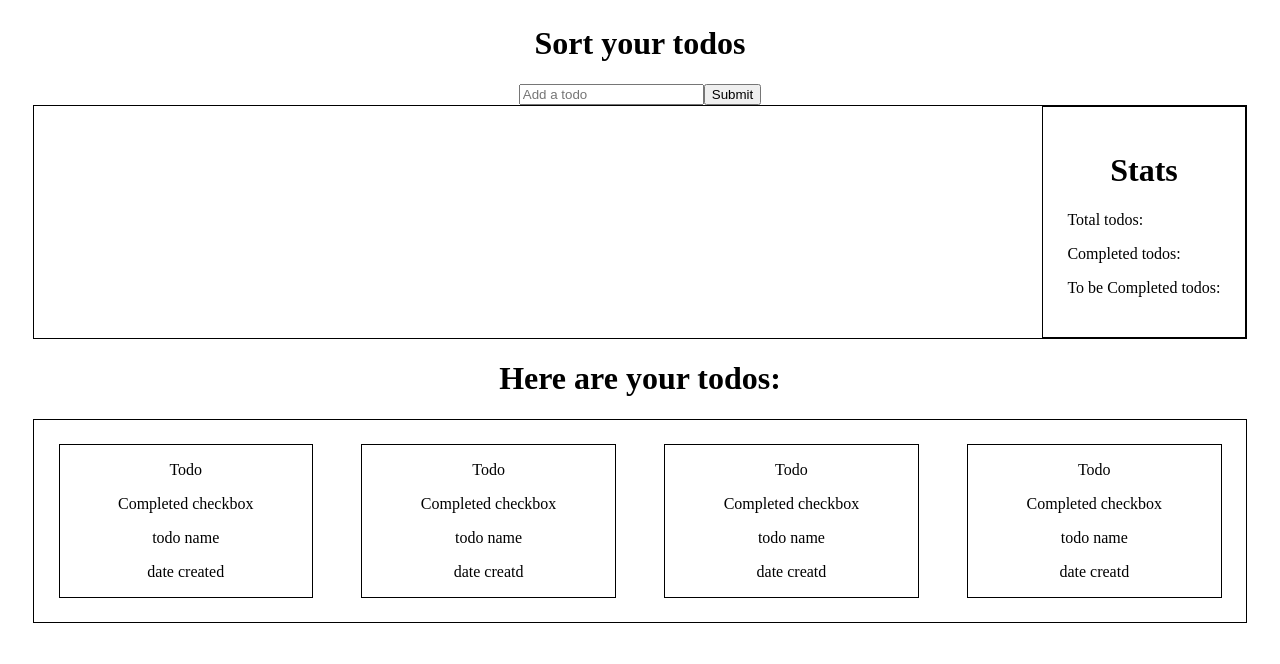
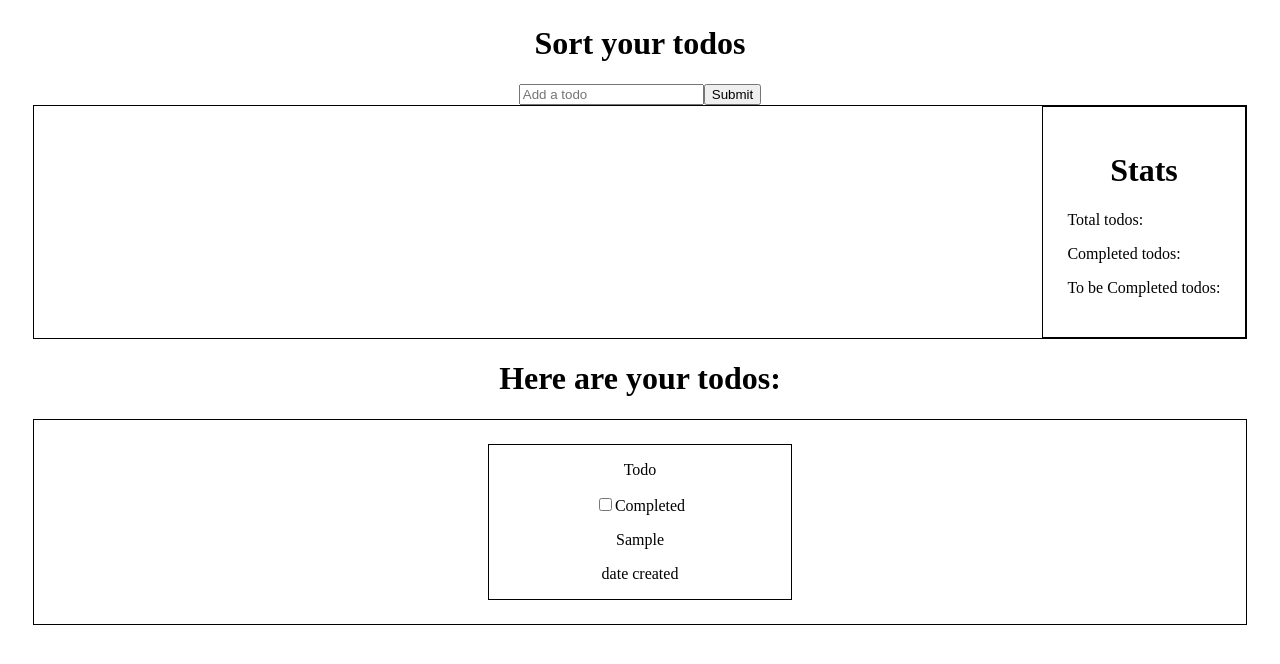
Before and after one commit to bloominstituteoftechnology/reducer-todo, a React (Create React App) app in the folder todo/: page / in a window 1280 px wide. Both pictures are taken after typing "Sample" into the empty fields and a click on the input 732 px from the left and 94 px from the top of the page. Shown: the top 664 px of the page. Built offline with nearby package versions, Linux system fonts and the light colour scheme.

Commit message:
handle add todo

```diff
--- a/todo/src/components/Header/AddToDo/AddTodo.js
+++ b/todo/src/components/Header/AddToDo/AddTodo.js
@@ -1,10 +1,13 @@
 import React, { useRef } from 'react';
 
-function AddTodo() {
+
+
+function AddTodo(props) {
+
     const todo = useRef()
     const addToDo = (e) => {
         e.preventDefault();
-        console.log(todo.current.value);
+        props.dispatch({type:"ADD-TODO", payload: todo.current.value})
         todo.current.value = "";
     }
     return (
--- a/todo/src/components/Header/Header.js
+++ b/todo/src/components/Header/Header.js
@@ -2,11 +2,11 @@ import React from 'react';
 import AddTodo from './AddToDo/AddTodo';
 import './scss/Header.scss';
 
-function Header() {
+function Header(props) {
   return (
     <div className="header">
       <h1>Sort your todos</h1>
-      <AddTodo/>
+      <AddTodo state={props.state} dispatch={props.dispatch}/>
 
     </div>
   );
--- a/todo/src/components/TodoList/Todo/Todo.js
+++ b/todo/src/components/TodoList/Todo/Todo.js
@@ -1,32 +1,14 @@
 import React from 'react';
 import './scss/todo.scss';
 
-function Todo() {
+function Todo(props) {
     return (
     <>
         <div className="todo-box">
             <p>Todo</p>
-            <p>Completed checkbox </p>
-            <p>todo name </p>
+            <input type='checkbox' checked={props.completed}/>Completed
+            <p>{props.item}</p>
             <p>date created </p>
-        </div>
-        <div className="todo-box">
-            <p>Todo</p>
-            <p>Completed checkbox </p>
-            <p>todo name </p>
-            <p>date creatd </p>
-        </div>
-        <div className="todo-box">
-            <p>Todo</p>
-            <p>Completed checkbox </p>
-            <p>todo name </p>
-            <p>date creatd </p>
-        </div>
-        <div className="todo-box">
-            <p>Todo</p>
-            <p>Completed checkbox </p>
-            <p>todo name </p>
-            <p>date creatd </p>
         </div>
     </>
     );
--- a/todo/src/components/TodoList/TodoList.js
+++ b/todo/src/components/TodoList/TodoList.js
@@ -2,12 +2,20 @@ import React from 'react';
 import Todo from './Todo/Todo';
 import './scss/todolist.scss';
 
-function TodoList() {
+function TodoList(props) {
+
+    console.log(props.state)
     return (
         <>
             <h1>Here are your todos:</h1>
             <div className="todo-container">
-                <Todo />
+            {props.state.todos.map(todo =>
+                <Todo
+                    key={todo.id}
+                    item={todo.name}
+                    completed={todo.completed}
+                    />
+            )}
             </div>
         </>
     );
--- a/todo/src/container/App.js
+++ b/todo/src/container/App.js
@@ -1,16 +1,20 @@
-import React from 'react';
+import React, { useReducer } from 'react';
 import Header from '../components/Header/Header';
 import Main from '../components/Main/Main';
 import TodoList from '../components/TodoList/TodoList';
+import { reducerContainer, initialState } from '../reducers/reducerContainer';
 import './scss/index.scss';
 
 
 function App() {
+
+  const [ state, dispatch ] = useReducer(reducerContainer, initialState);
+
   return (
     <div className="container">
-      <Header/>
+      <Header state={state} dispatch={dispatch}/>
       <Main />
-      <TodoList />
+      <TodoList state={state} dispatch={dispatch}/>
     </div>
   );
 }
--- /dev/null
+++ b/todo/src/reducers/reducerContainer.js
@@ -0,0 +1,19 @@
+
+export const initialState = {
+    todos: [],
+}
+
+export const reducerContainer = ( state, action) => {
+    switch (action.type) {
+        case "ADD-TODO":
+            return {
+                todos: [...state.todos, {
+                id: Date.now(),
+                name: action.payload,
+                completed: false,
+                }]
+            }
+        default:
+            return state
+    }
+}
```
